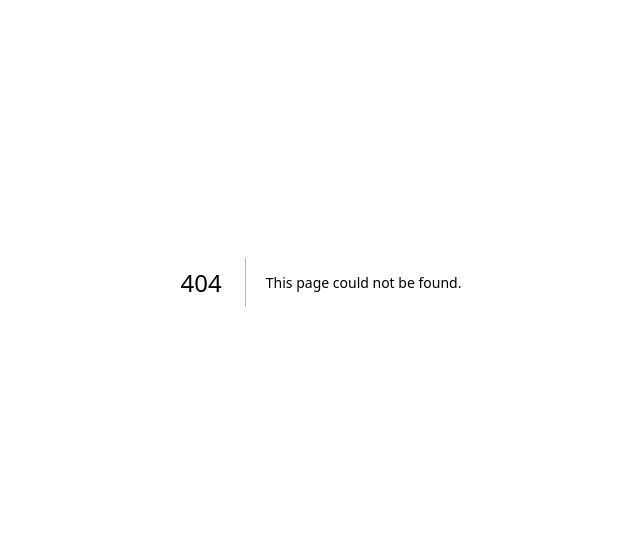
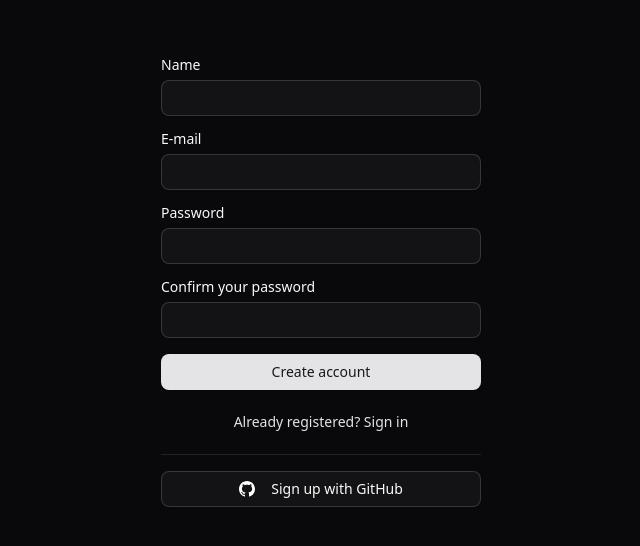
Before and after one commit to andersonkaiti/next-saas-rbac, a Next.js app in the folder apps/web/: page /auth/sign-up in a window 1280 px wide. Before the commit this address had no page. Shown: the part 118-664 px from the top of the page, without its empty margins (319-959 px from the left). Built offline with nearby package versions, Linux system fonts and the light colour scheme.

Commit message:
:construction: feat(signup): implement sign-up form structure

```diff
--- /dev/null
+++ b/apps/web/src/app/auth/sign-up/page.tsx
@@ -0,0 +1,53 @@
+import { Button } from '@components/ui/button'
+import { Input } from '@components/ui/input'
+import { Label } from '@components/ui/label'
+import { Separator } from '@components/ui/separator'
+
+import githubIcon from '@/assets/github-icon.svg'
+import Image from 'next/image'
+import Link from 'next/link'
+
+export default function SignUpPage() {
+  return (
+    <form action="" className="space-y-4">
+      <div className="space-y-2">
+        <Label htmlFor="name">Name</Label>
+        <Input name="name" id="name" />
+      </div>
+
+      <div className="space-y-2">
+        <Label htmlFor="email">E-mail</Label>
+        <Input name="email" type="email" id="email" />
+      </div>
+
+      <div className="space-y-2">
+        <Label htmlFor="password">Password</Label>
+        <Input name="password" type="password" id="password" />
+      </div>
+
+      <div className="space-y-2">
+        <Label htmlFor="password_confirmation">Confirm your password</Label>
+        <Input
+          name="password_confirmation"
+          type="password"
+          id="password_confirmation"
+        />
+      </div>
+
+      <Button type="submit" className="w-full">
+        Create account
+      </Button>
+
+      <Button variant="link" className="w-full" size="sm" asChild>
+        <Link href="/auth/sign-in">Already registered? Sign in</Link>
+      </Button>
+
+      <Separator />
+
+      <Button type="submit" variant="outline" className="w-full">
+        <Image src={githubIcon} className="mr-2 size-4" alt="" />
+        Sign up with GitHub
+      </Button>
+    </form>
+  )
+}
```
